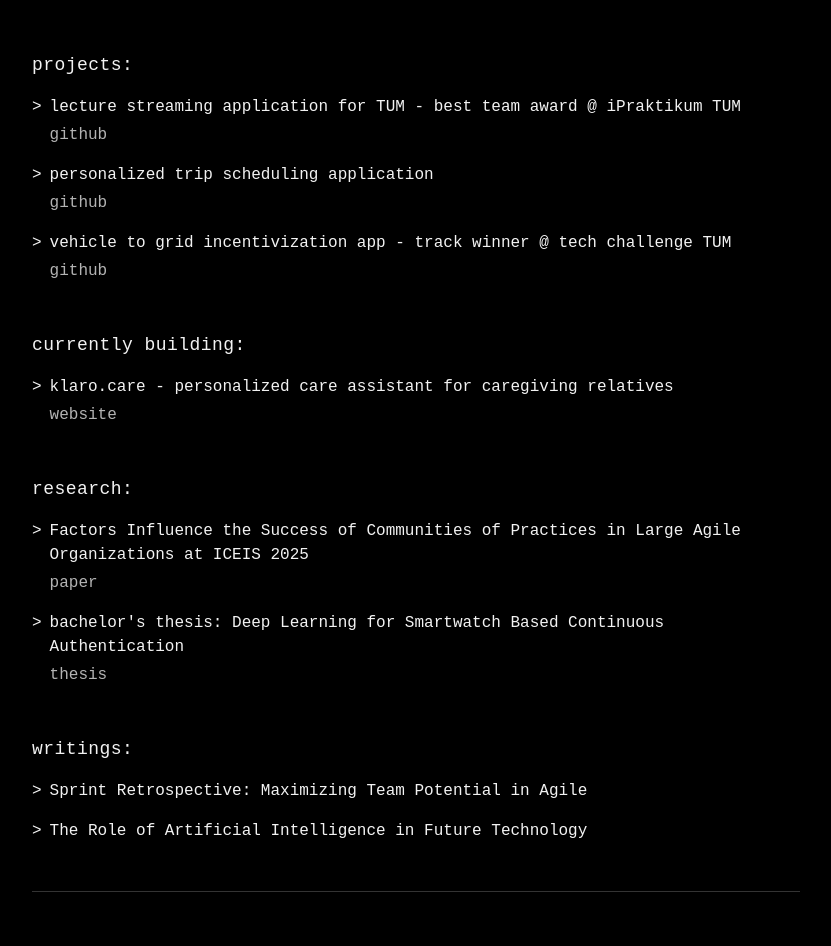
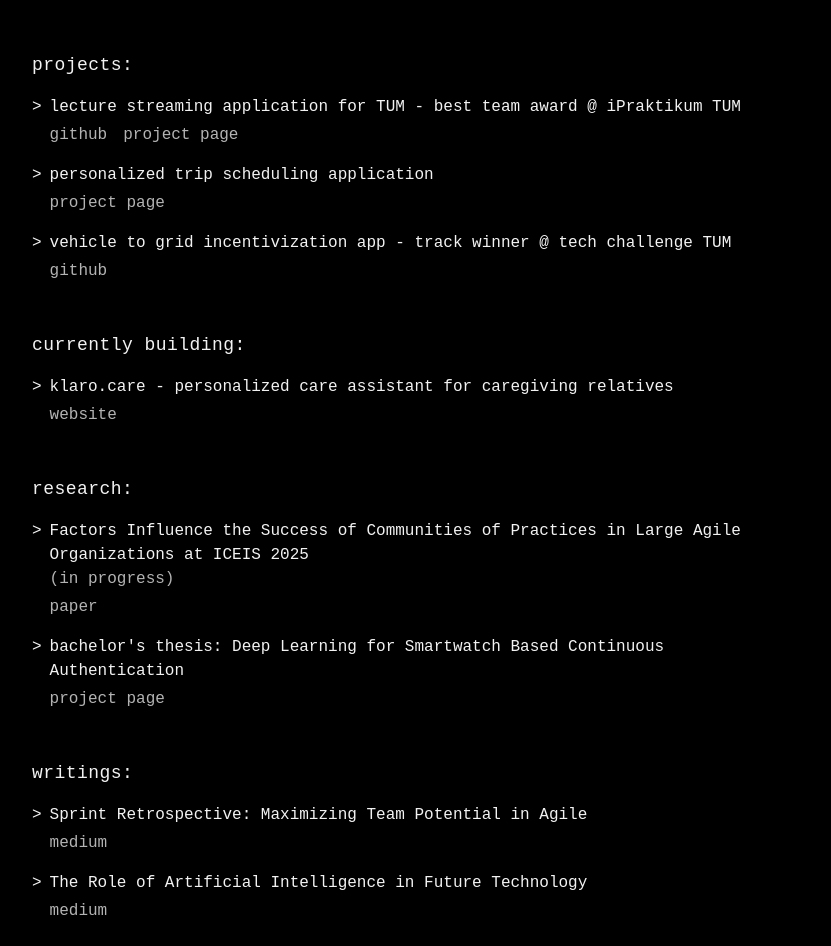
Before and after one commit to ahmetsenturk/ahmetsenturk.github.io, a React (Vite) app: page / in a window 1280 px wide. Shown: the part 161-1107 px from the top of the page, without its empty margins (224-1055 px from the left). Built offline with nearby package versions, Linux system fonts and the light colour scheme.

Commit message:
Fix project links
Update project links with the provided URLs.

```diff
--- a/src/pages/Index.tsx
+++ b/src/pages/Index.tsx
@@ -24,21 +24,22 @@ const Index = () => {
           <ProjectItem
             title="lecture streaming application for TUM - best team award @ iPraktikum TUM"
             links={[
-              { label: "github", url: "https://github.com" }
+              { label: "github", url: "https://github.com/TUM-Dev/gocast_mobile" },
+              { label: "project page", url: "https://ase.cit.tum.de/projects/ipraktikum/23w/tum/" }
             ]}
           />
 
           <ProjectItem
             title="personalized trip scheduling application"
             links={[
-              { label: "github", url: "https://github.com" }
+              { label: "project page", url: "https://ase.cit.tum.de/projects/ipraktikum/23s/iabg/" }
             ]}
           />
 
           <ProjectItem
             title="vehicle to grid incentivization app - track winner @ tech challenge TUM"
             links={[
-              { label: "github", url: "https://github.com" }
+              { label: "github", url: "https://github.com/ahmetsenturk/Charge2Change" }
             ]}
           />
         </div>
@@ -63,12 +64,13 @@ const Index = () => {
             links={[
               { label: "paper", url: "#" }
             ]}
+            description="(in progress)"
           />
 
           <ProjectItem
             title="bachelor's thesis: Deep Learning for Smartwatch Based Continuous Authentication"
             links={[
-              { label: "thesis", url: "#" }
+              { label: "project page", url: "https://www.cmpe.boun.edu.tr/content/deep-learning-smartwatch-based-continuous-authentication-0" }
             ]}
           />
         </div>
@@ -76,8 +78,18 @@ const Index = () => {
         {/* Writings Section */}
         <div className="mb-12">
           <SectionTitle title="writings" />
-          <ProjectItem title="Sprint Retrospective: Maximizing Team Potential in Agile" />
-          <ProjectItem title="The Role of Artificial Intelligence in Future Technology" />
+          <ProjectItem
+            title="Sprint Retrospective: Maximizing Team Potential in Agile"
+            links={[
+              { label: "medium", url: "https://medium.com/@ahmetsenturk/sprint-retrospective-maximizing-team-potential-in-agile-4c244611976e" }
+            ]}
+          />
+          <ProjectItem
+            title="The Role of Artificial Intelligence in Future Technology"
+            links={[
+              { label: "medium", url: "https://medium.com/@ahmetsenturk/the-role-of-artificial-intelligence-in-future-technology-b225658a82dd" }
+            ]}
+          />
         </div>
 
         {/* Divider */}
```
